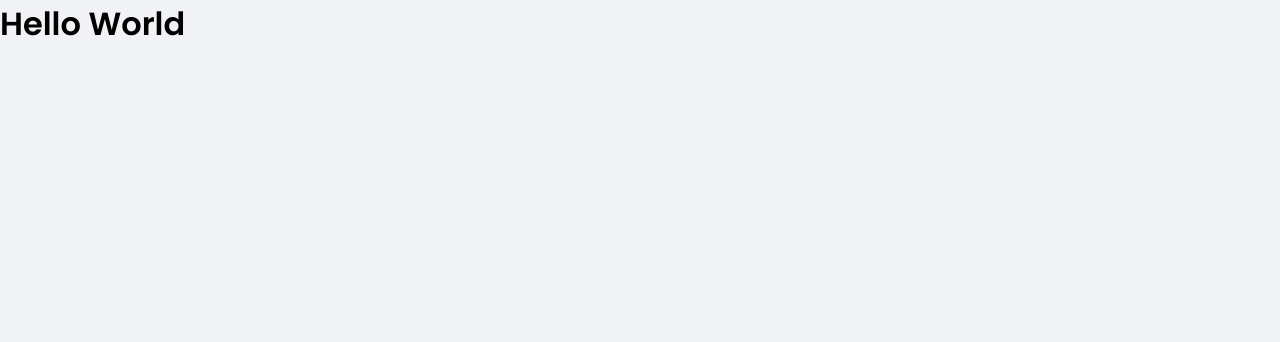
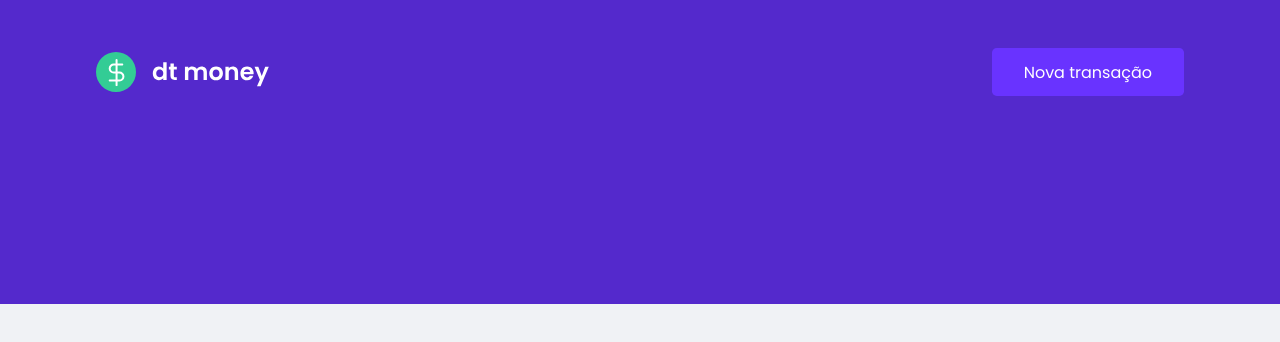
Before and after one commit to thiilins/DTMoney, a React (Create React App) app: page / in a window 1280 px wide. Shown: the top 342 px of the page. Built offline with nearby package versions, Linux system fonts and the light colour scheme.

Commit message:
Componetização - 01 [Header]

```diff
--- a/src/App.tsx
+++ b/src/App.tsx
@@ -1,10 +1,11 @@
+import { Header } from "./components/Header";
 import { GlobalStyle } from "./styles/global";
 
 export function App() {
   return (
-    <div className="App">
+    <>
+      <Header />
       <GlobalStyle />
-      <h1>Hello World</h1>
-    </div>
+    </>
   );
 }
--- /dev/null
+++ b/src/components/Header/index.tsx
@@ -0,0 +1,12 @@
+import logoImg from "../../assets/logo.svg";
+import { Container, Content } from "./styles";
+export function Header() {
+  return (
+    <Container>
+      <Content>
+        <img src={logoImg} alt="dt money" />
+        <button type="button">Nova transação</button>
+      </Content>
+    </Container>
+  );
+}
--- /dev/null
+++ b/src/components/Header/styles.ts
@@ -0,0 +1,26 @@
+import styled from "styled-components";
+export const Container = styled.header`
+  background: var(--blue);
+`;
+export const Content = styled.div`
+  max-width: 1120px;
+  margin: 0 auto;
+  padding: 3rem 1rem 13rem;
+  display: flex;
+  align-items: center;
+  justify-content: space-between;
+
+  button {
+    font-size: 1rem;
+    color: #fff;
+    background: var(--blue-light);
+    border: 0;
+    padding: 0 2rem;
+    border-radius: 0.3rem;
+    height: 3rem;
+    transition: filter 0.2s;
+    &:hover {
+      filter: brightness(1.5);
+    }
+  }
+`;
--- a/src/styles/global.ts
+++ b/src/styles/global.ts
@@ -6,7 +6,7 @@
   --shape: #FFFFFF;
   --red: #E52E4D;
   --blue: #5429CC;
-  --blue-light: #6933FF
+  --blue-light: #6933Ff;
   --green: #33CC95;
   --text-title: #363F5F;
   --text-body: #969CB2;
```
